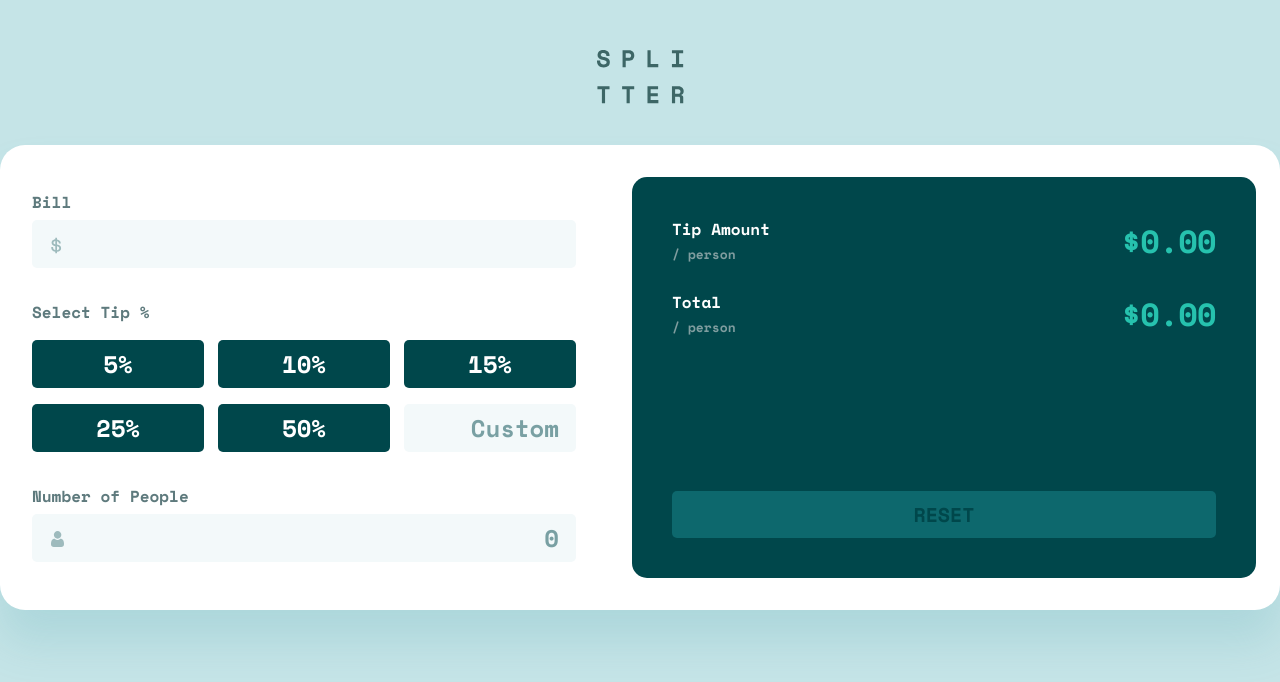
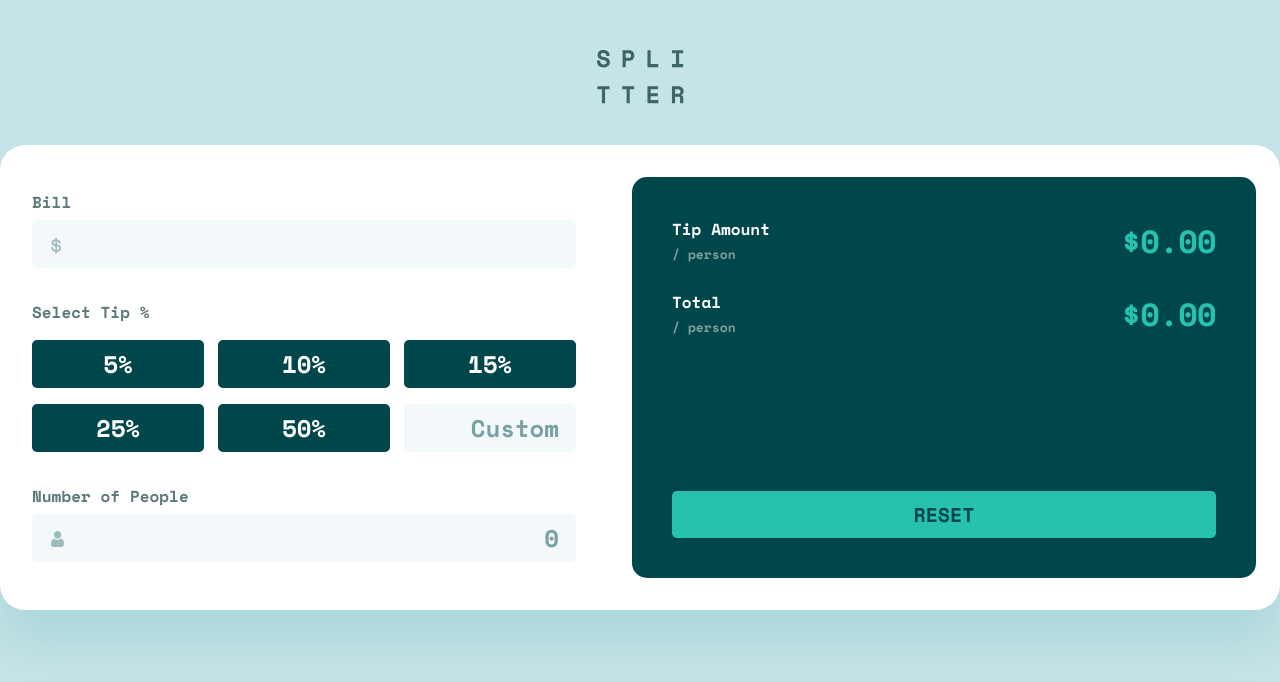
Before and after one commit to olaide-hok/tip-calculator-app-with-tests, a Next.js app: page / in a window 1280 px wide. Shown: the top 682 px of the page. Built offline with nearby package versions, Linux system fonts and the light colour scheme.

Commit message:
update reset btn bg color

```diff
--- a/app/globals.css
+++ b/app/globals.css
@@ -180,7 +180,7 @@ input[type='number']::-webkit-inner-spin-button {
 .container .calculator .tip-result button.resetBtn {
     border-style: none;
     border-radius: 5px;
-    background: #0d686d;
+    background: #26c2ae;
     width: 100%;
     text-transform: uppercase;
     padding: 0.5625rem 0;
```
